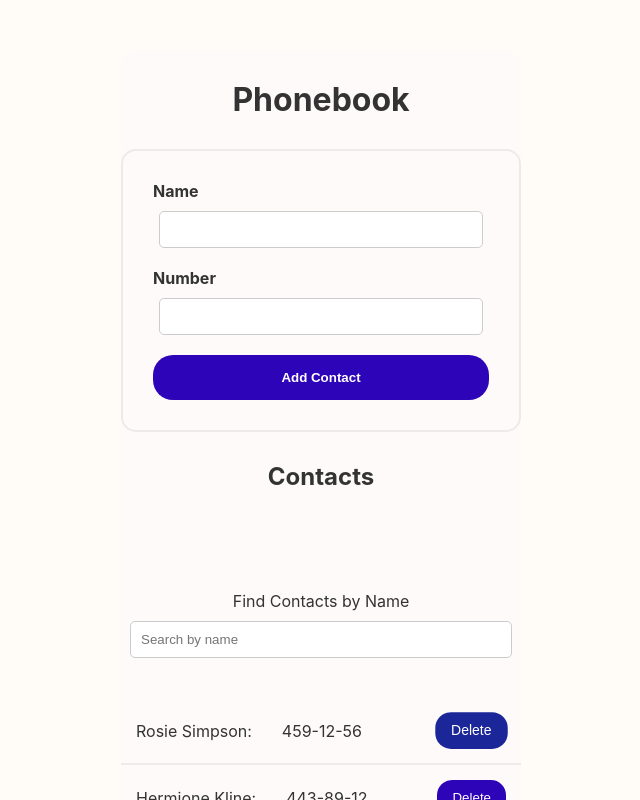
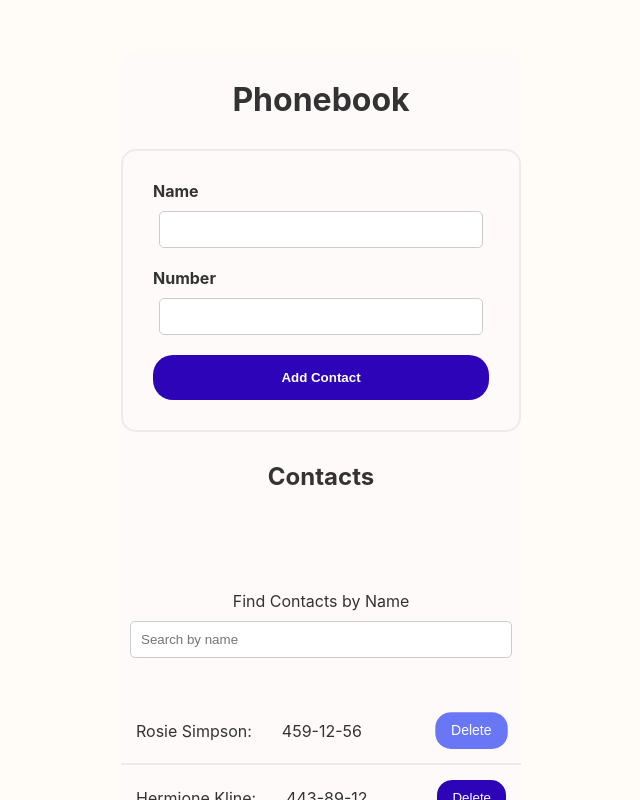
Before and after one commit to daisymilan/goit-react-hw-06-phonebook, a React (Create React App) app: page / in a window 1280 px wide. In both pictures the pointer is over the button 790 px from the left and 730 px from the top of the page. Shown: the top 800 px of the page, without its empty margins (319-959 px from the left). Built offline with nearby package versions, Linux system fonts and the light colour scheme.

Commit message:
Update ContactListItem.module.css

```diff
--- a/src/components/ContactListItem/ContactListItem.module.css
+++ b/src/components/ContactListItem/ContactListItem.module.css
@@ -23,6 +23,6 @@
 }
 
 .btnDelete:hover {
-  background-color: #1b2799;
+  background-color: #6977f6;
   transform: scale(1.05);
 }
```
